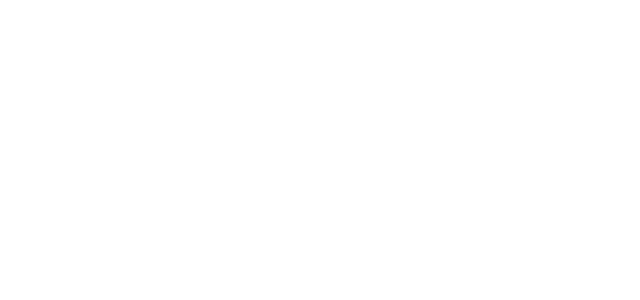
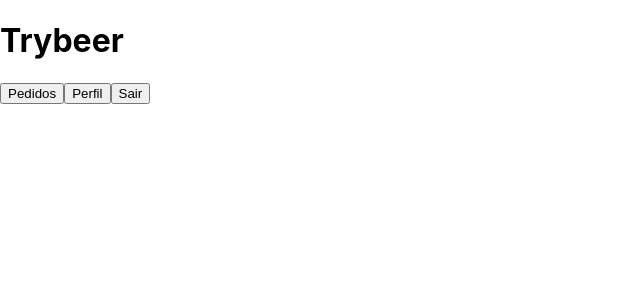
Before and after one commit to tryber/sd-03-trybeer-3, a React (Create React App) app in the folder front-end/: page /admin/orders in a window 1280 px wide. Shown: the top 300 px of the page, without its empty margins (0-640 px from the left). Built offline with nearby package versions, Linux system fonts and the light colour scheme.

Commit message:
Meu primeiro deploy no Heroku!

```diff
--- a/front-end/src/App.js
+++ b/front-end/src/App.js
@@ -8,6 +8,7 @@ import UserProducts from './pages/UserProducts';
 import UserCheckout from './pages/UserCheckout';
 import UserOrders from './pages/UserOrders';
 import UserOrdersDetails from './pages/UserOrdersDetails';
+import AdminOrders from './pages/AdminOrders';
 
 function App() {
   return (
@@ -21,6 +22,7 @@ function App() {
         <Route exact path="/checkout" component={ UserCheckout } />
         <Route exact path="/orders/:id" component={ UserOrdersDetails } />
         <Route exact path="/orders" component={ UserOrders } />
+        <Route exact path="/admin/orders" component={ AdminOrders } />
       </Switch>
     </Router>
   );
--- /dev/null
+++ b/front-end/src/components/SideMenuAdmin.jsx
@@ -0,0 +1,29 @@
+import React from 'react';
+import { useHistory } from 'react-router-dom';
+
+const test = (history, pathName) => {
+    if (pathName == null) {
+        localStorage.setItem('user', JSON.stringify({}));
+        return history.push('/login');
+    };
+    return history.push(`/${pathName}`);
+}
+
+function SideMenuAdmin() {
+    const history = useHistory();
+    return (
+        <div className="admin-side-bar-container">
+            <button data-testid="side-menu-item-orders" onClick={() => test(history, 'admin/orders')}>
+                Pedidos
+            </button>
+            <button data-testid="side-menu-item-profile" onClick={() => test(history, 'admin/profile')}>
+                Perfil
+            </button>
+            <button data-testid="side-menu-item-logout" onClick={() => test(history, null)}>
+                Sair
+            </button>
+        </div>
+    )
+}
+
+export default SideMenuAdmin;
--- /dev/null
+++ b/front-end/src/pages/AdminOrders.jsx
@@ -0,0 +1,14 @@
+import React from 'react';
+import SideMenuAdmin from '../components/SideMenuAdmin';
+
+function AdminOrders() {
+
+  return (
+    <div>
+      <h1 data-testid="top-title">Trybeer</h1>
+      {SideMenuAdmin()}
+    </div>
+  );
+}
+
+export default AdminOrders;
--- a/front-end/src/pages/UserCheckout.jsx
+++ b/front-end/src/pages/UserCheckout.jsx
@@ -1,6 +1,7 @@
 import React, { useState, useEffect } from 'react';
 import { useHistory } from 'react-router-dom';
 import { createSale, saveSaleProducts } from "../services/trybeerUserAPI";
+import TopMenu from '../components/TopMenu';
 
 const addressInput = (address, setAddress) => {
   return (
@@ -168,7 +169,7 @@ function UserCheckout() {
 
   return (
     <div>
-      <h1 data-testid="top-title">Finalizar Pedido</h1>
+      {TopMenu('Finalizar Pedido')}
       <h3>{message}</h3>
       {productsCards(purchase, setPurchase, setTotal, setMessage)}
       <h4 data-testid="order-total-value" className="order-total-value">
--- a/front-end/src/pages/UserOrders.jsx
+++ b/front-end/src/pages/UserOrders.jsx
@@ -1,6 +1,7 @@
 import React, { useState, useEffect } from 'react';
 import { useHistory } from 'react-router-dom';
 import { allSales } from "../services/trybeerUserAPI";
+import TopMenu from '../components/TopMenu';
 
 const productsCards = (purchase, clickToCart) => (
   <div className="order-container-card">
@@ -46,7 +47,7 @@ function UserOrders() {
 
   return (
     <div>
-      <h1 data-testid="top-title">Meus Pedidos</h1>
+      {TopMenu('Meus Pedidos')}
       {productsCards(purchase, clickToCart)}
     </div>
   );
--- a/front-end/src/pages/UserOrdersDetails.jsx
+++ b/front-end/src/pages/UserOrdersDetails.jsx
@@ -1,6 +1,7 @@
 import React, { useState, useEffect } from 'react';
 import { useParams } from 'react-router-dom';
 import { allProducts, allSales, allSalesProducts} from "../services/trybeerUserAPI";
+import TopMenu from '../components/TopMenu';
 
 const productsCards = (purchase, products) => (
   <div className="checkout-container-card">
@@ -56,7 +57,7 @@ function UserCheckout() {
 
   return (
     <div>
-      <h1 data-testid="top-title">Finalizar Pedido</h1>
+      {TopMenu('Detalhes de Pedido')}
       <p data-testid="order-number" className="order-number">Pedido {id}</p>
       <p data-testid="order-date" className="order-date">{day}/{month}</p>
       {productsCards(purchase, products)}
--- a/front-end/src/pages/UserProfile.jsx
+++ b/front-end/src/pages/UserProfile.jsx
@@ -1,5 +1,6 @@
 import React, { useState, useEffect } from 'react';
 import { putNameUser } from "../services/trybeerUserAPI";
+import TopMenu from '../components/TopMenu';
 
 const dealWithChange = (setName, setChange, value) => {
   setName(value);
@@ -89,7 +90,7 @@ function Register() {
 
   return (
     <div>
-      <h1 data-testid="top-title">Meu perfil</h1>
+      {TopMenu('Meu perfil')}
       <p>{message}</p>
       {nameInput(name, setName, setChange)}
       {emailInput(email)}
```
